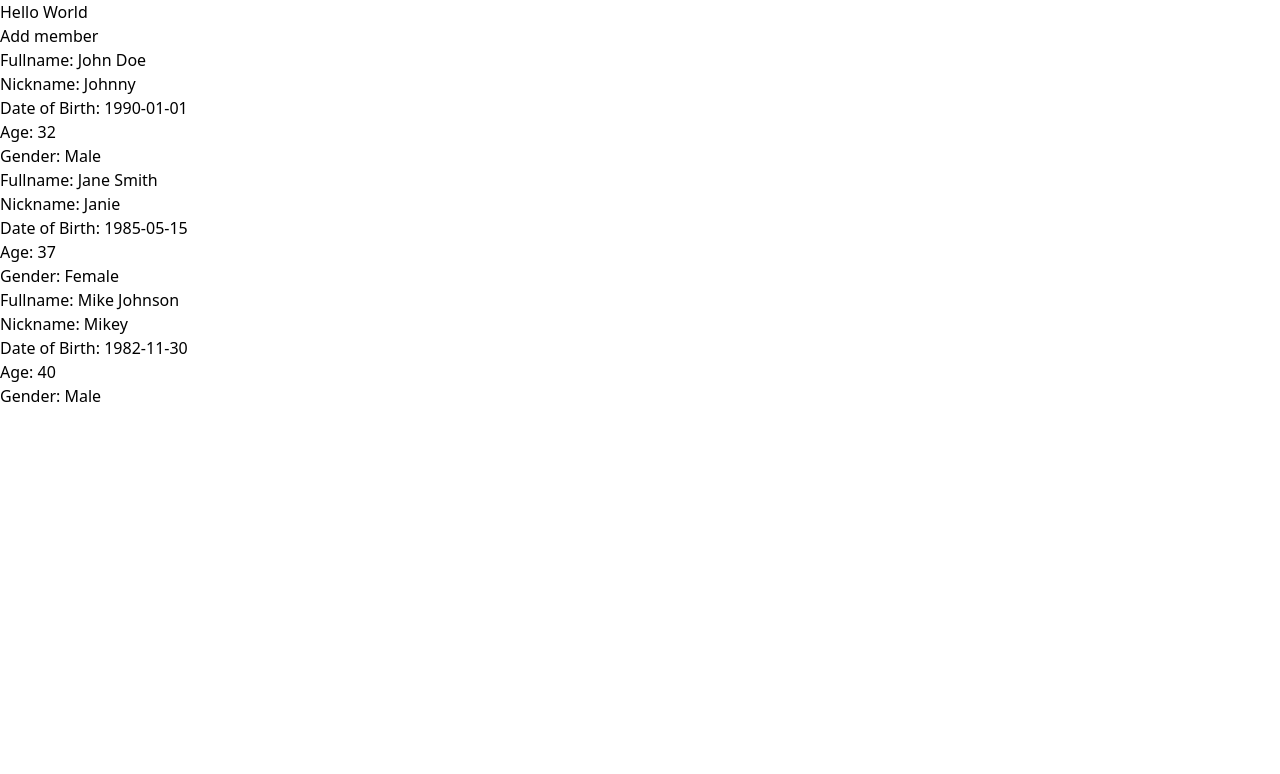
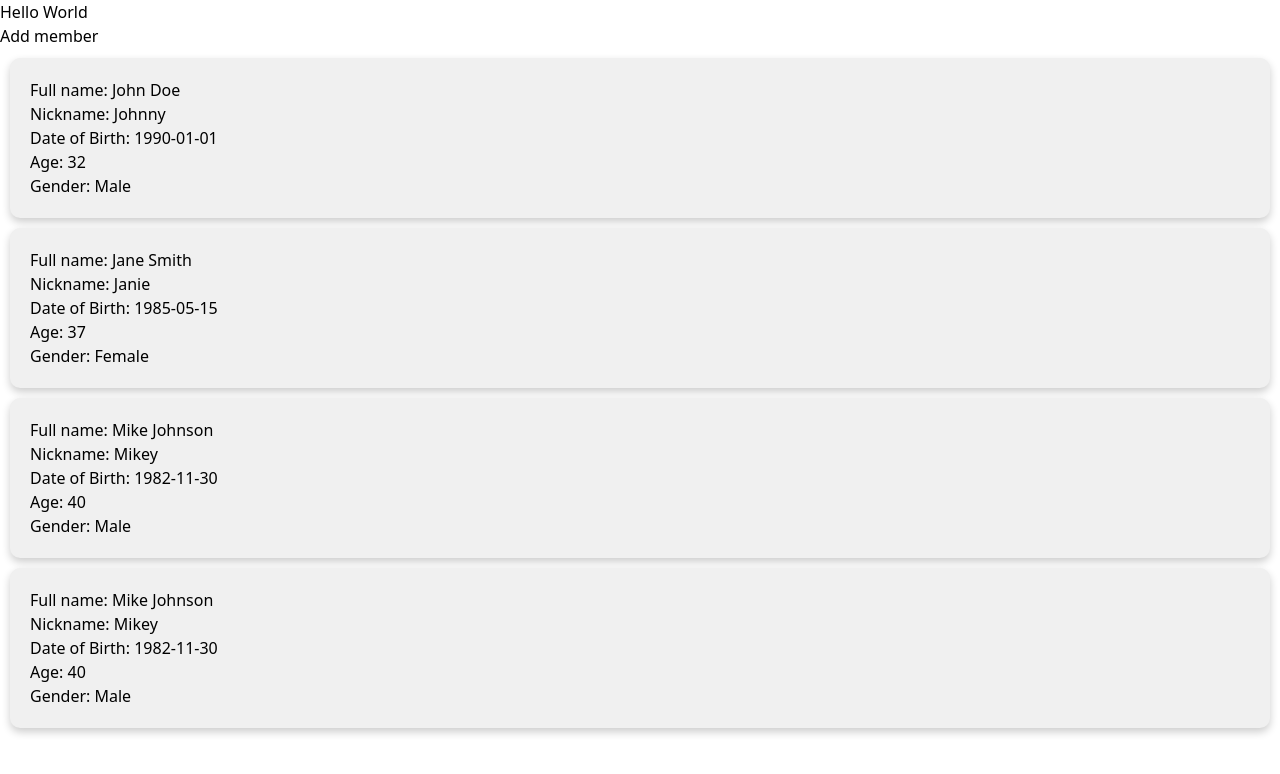
Before and after one commit to 09jetsalit/t-front-deploy, a React (Vite) app: page / in a window 1280 px wide. Shown: the top 774 px of the page. Built offline with nearby package versions, Linux system fonts and the light colour scheme.

Commit message:
remove fix width card

```diff
--- a/package.json
+++ b/package.json
@@ -4,13 +4,14 @@
   "version": "0.0.0",
   "type": "module",
   "scripts": {
-    "dev": "vite",
+    "start": "nodemon --watch src --ext js,jsx --exec vite",
     "build": "vite build",
     "lint": "eslint . --ext js,jsx --report-unused-disable-directives --max-warnings 0",
     "preview": "vite preview"
   },
   "dependencies": {
     "axios": "^1.6.8",
+    "nodemon": "^3.1.0",
     "react": "^18.2.0",
     "react-dom": "^18.2.0",
     "react-router-dom": "^6.22.3"
--- a/src/App.css
+++ b/src/App.css
@@ -3,3 +3,12 @@
   margin: 0;
   box-sizing: border-box;
 }
+
+.card {
+  /* width: 300px; */
+  padding: 20px;
+  background-color: #f0f0f0;
+  border-radius: 10px;
+  box-shadow: 0 4px 8px rgba(0, 0, 0, 0.2);
+  margin: 10px;
+}
--- a/src/App.jsx
+++ b/src/App.jsx
@@ -1,7 +1,7 @@
-import React from 'react';
-import './App.css';
-import Nav from './component/nav';
-import { Card } from './component/card';
+import React from "react";
+import "./App.css";
+import Nav from "./component/nav";
+import Card from "./component/card";
 
 const App = () => {
   // ข้อมูลสมมติสำหรับแต่ละชุด
@@ -26,17 +26,34 @@ const App = () => {
       date: "1982-11-30",
       age: 40,
       gender: "Male",
-    }
+    },
+    {
+      fullname: "Mike Johnson",
+      nickname: "Mikey",
+      date: "1982-11-30",
+      age: 40,
+      gender: "Male",
+    },
   ];
 
   return (
-    <div>
+    <div className="w-full h-screen">
       <h1>Hello World</h1>
+      {/* Add member */}
       <Nav />
-      {/* ใช้ map เพื่อแสดงข้อมูลของแต่ละชุด */}
-      {mockData.map((data, index) => (
-        <Card key={index} {...data} />
-      ))}
+
+      <div className="mr-5 ml-5 grid grid-cols-1 gap-4 md:grid-cols-3 lg:grid-cols-4">
+        {mockData.map((member, index) => (
+          <Card
+            key={index}
+            fullname={member.fullname}
+            nickname={member.nickname}
+            date={member.date}
+            age={member.age}
+            gender={member.gender}
+          />
+        ))}
+      </div>
     </div>
   );
 };
--- a/src/component/card.jsx
+++ b/src/component/card.jsx
@@ -1,22 +1,17 @@
-import React from "react";
+const Card = ({ fullname, nickname, date, age, gender }) => {
+  return (
+    <div className="card">
+      <div className="label">Full name: {fullname}</div>
 
-export const Card = ({ fullname, nickname, date, age, gender }) => {
-  const data = {
-    Fullname: fullname,
-    Nickname: nickname,
-    "Date of Birth": date,
-    Age: age,
-    Gender: gender,
-  };
+      <div className="label">Nickname: {nickname}</div>
 
-  return (
-    <div className="flex flex-col border-solid border-2 border-sky-500">
-      {Object.entries(data).map(([key, value]) => (
-        <div key={key}>
-          <span className="label">{key}: </span>
-          <span className="value">{value}</span>
-        </div>
-      ))}
+      <div className="label">Date of Birth: {date}</div>
+
+      <div className="label">Age: {age}</div>
+
+      <div className="label">Gender: {gender}</div>
     </div>
   );
 };
+
+export default Card;
```
Also changed, not shown: 1 other file (tests, documents, lock files or other folders).
